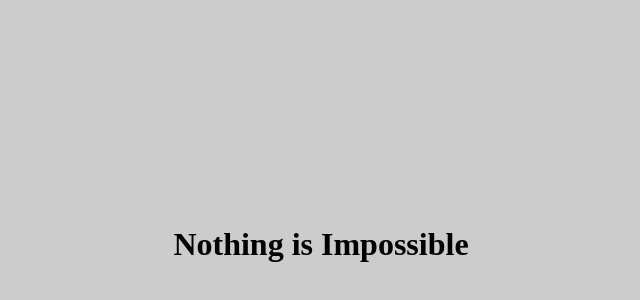
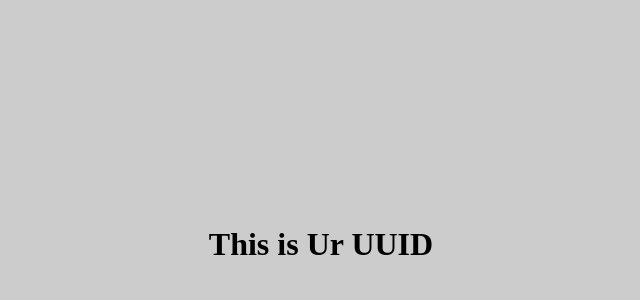
Before and after one commit to munsangu/SwiftWebviewTestRepo, a plain HTML site: page index.html in a window 1280 px wide. Shown: the part 156-456 px from the top of the page, without its empty margins (319-959 px from the left). Drawn offline with Linux system fonts and the light colour scheme.

Commit message:
h1 change

```diff
--- a/index.html
+++ b/index.html
@@ -9,6 +9,6 @@
     <script defer src="main.js"></script>
 </head>
 <body>
-    <h1 id="title">Nothing is Impossible</h1>
+    <h1 id="title">This is Ur UUID</h1>
 </body>
 </html>
```
